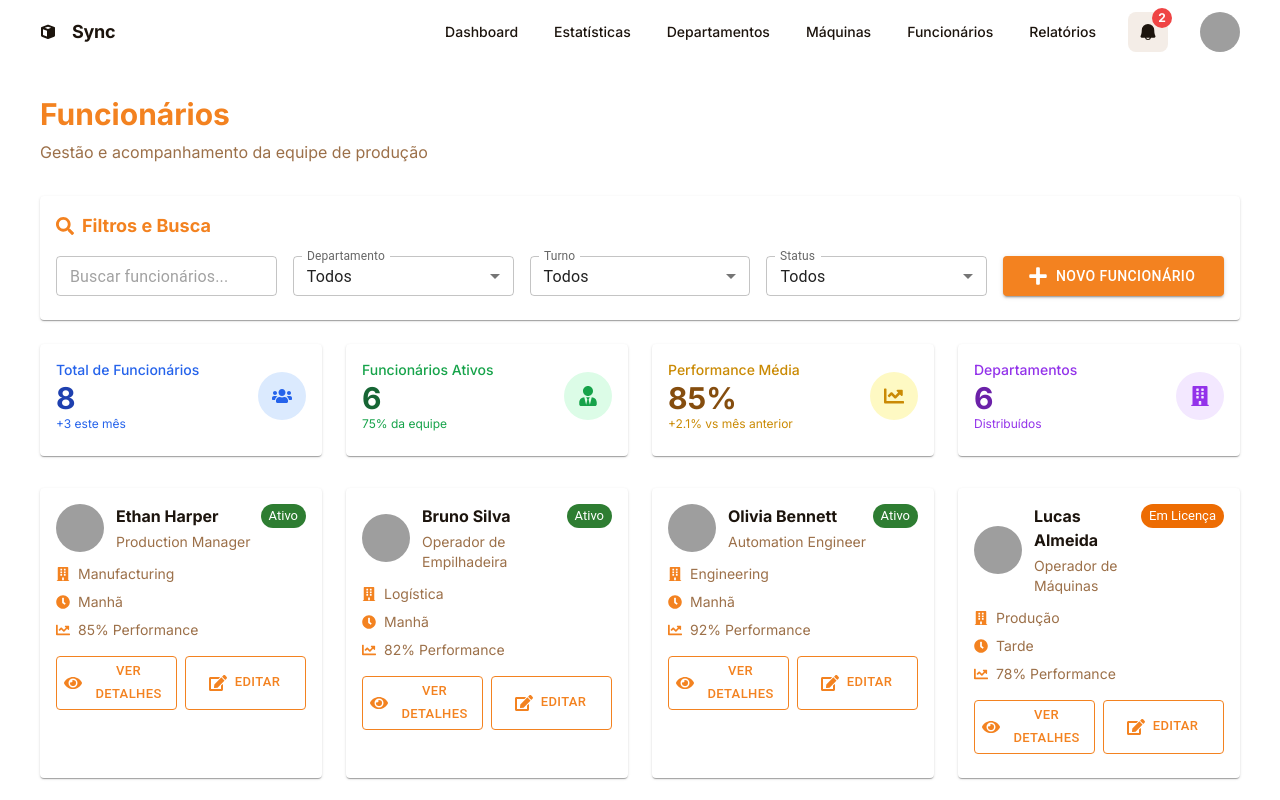
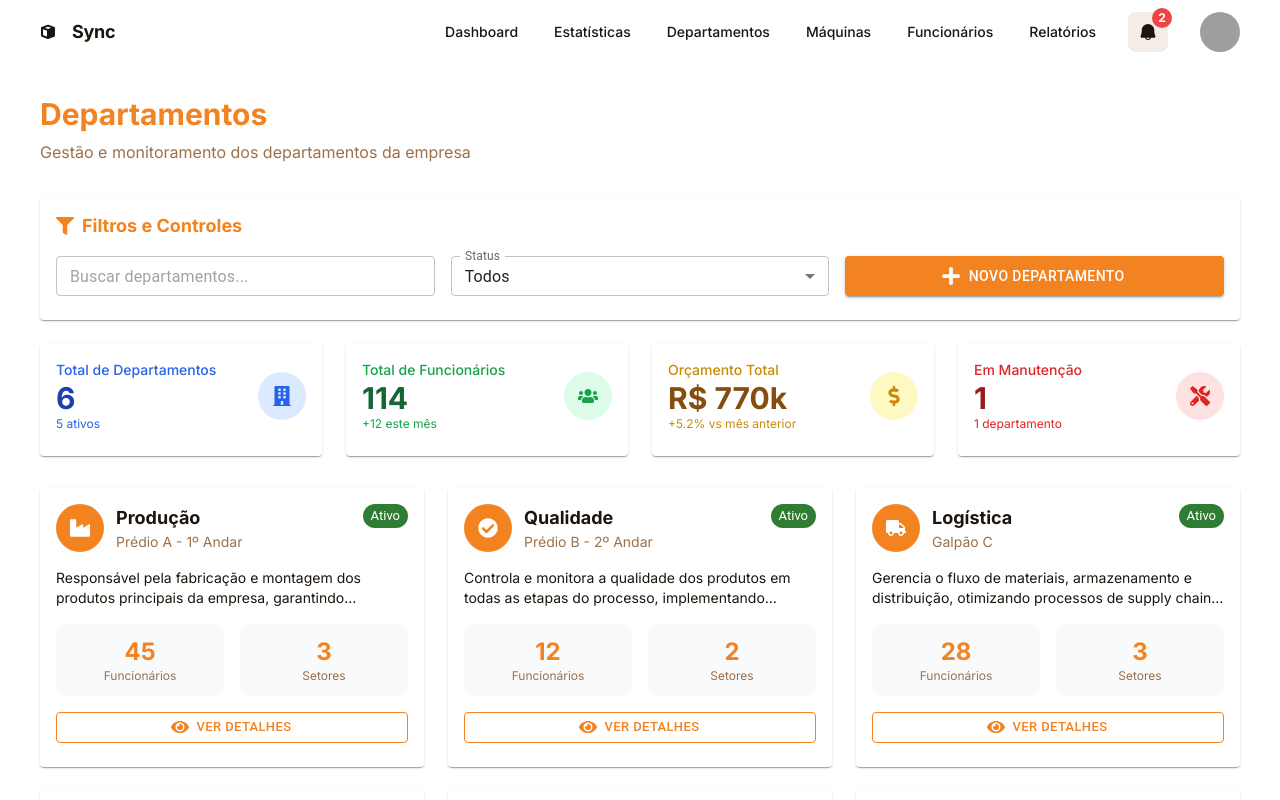
Before and after one commit to nyxpdb/Teste-Depoly, a React (Vite) app: page / in a window 1280 px wide. Shown: the top 800 px of the page. Built offline with nearby package versions, Linux system fonts and the light colour scheme; grey boxes are pictures that could not be loaded; the HTML template or start-up script is replaced by a standard one.

Commit message:
Update App.tsx

```diff
--- a/src/App.tsx
+++ b/src/App.tsx
@@ -26,12 +26,12 @@ const App: React.FC = () => {
         <div className="min-h-screen bg-white">
           <Suspense fallback={<PageLoader />}>
             <Routes>
-              <Route path="/" element={<Funcionarios />} />
+              <Route path="/" element={<Departamentos />} />
               <Route path="/login" element={<LandingPage />} />
               <Route path="/dashboard" element={<Login />} />
               <Route path="/estatisticas" element={<Dashboard />} />
               <Route path="/funcionarios" element={<Estatisticas />} />
-              <Route path="/departamentos" element={<Departamentos />} />
+              <Route path="/departamentos" element={<Funcionarios />} />
               <Route path="/maquinas" element={<Maquinas />} />
               <Route path="/perfil" element={<Perfil />} />
               <Route path="/relatorios" element={<Relatorios />} />
```
